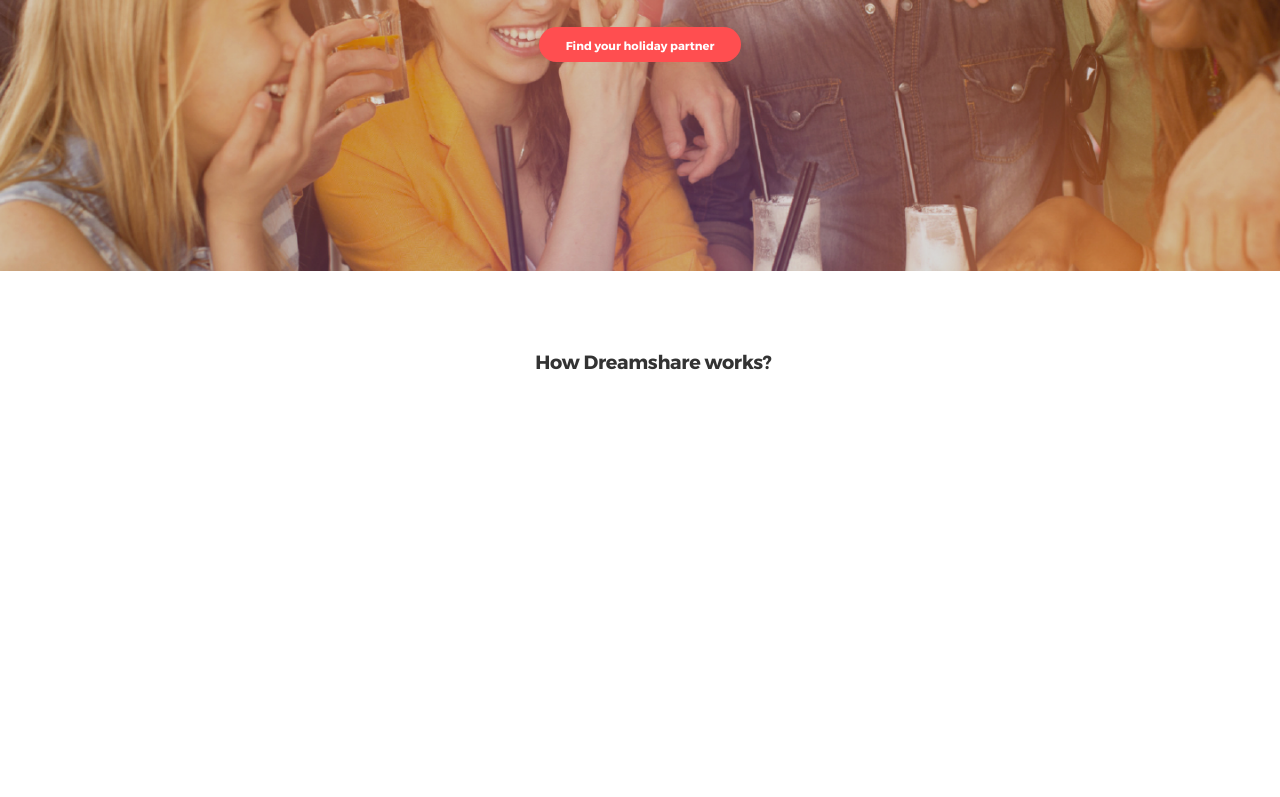
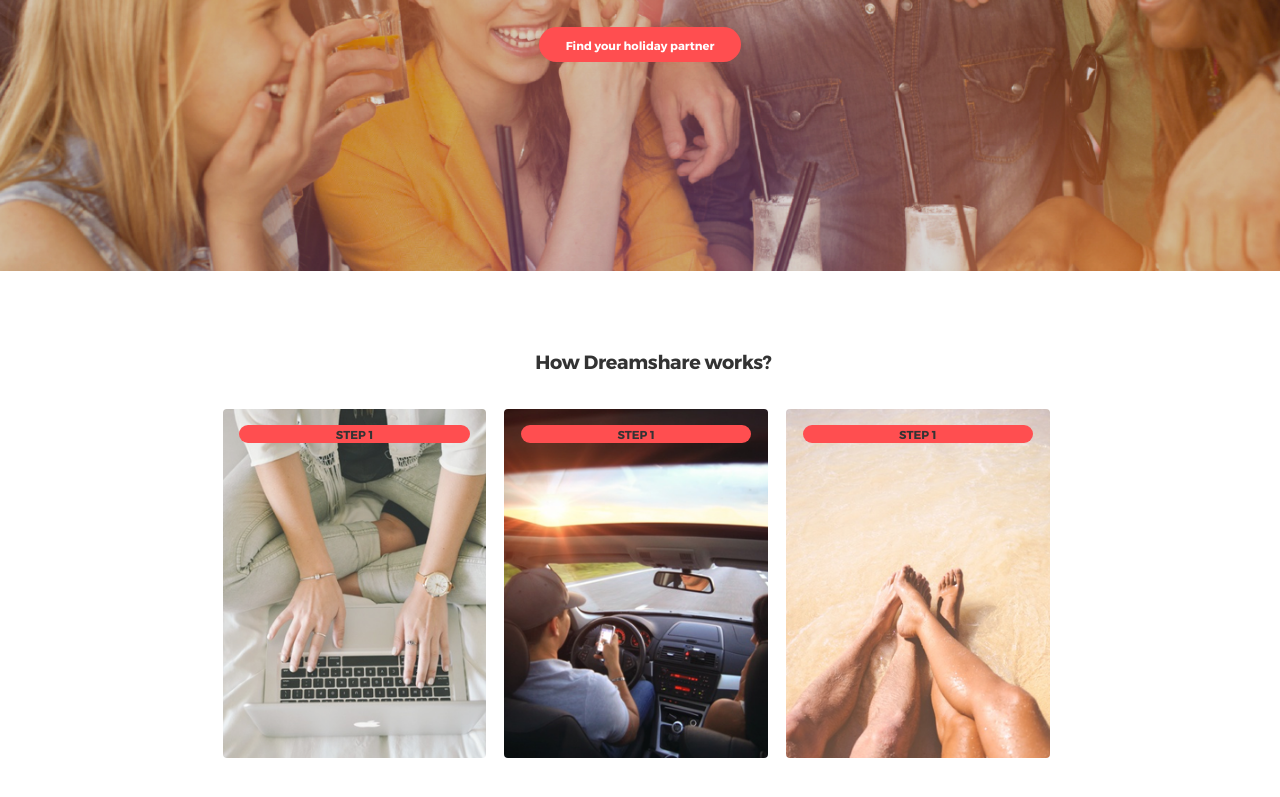
Before and after one commit to 1ierro1ast/internship, a plain HTML site: page practice/bem/index.html in a window 1280 px wide. Shown: the part 351-1148 px from the top of the page. Drawn offline with Linux system fonts and the light colour scheme.

Commit message:
new file:   practice/bem/images/how-it-works-1.png 	new file:   practice/bem/images/how-it-works-2.png 	new file:   practice/bem/images/how-it-works-3.png 	modified:   practice/bem/index.html 	modified:   practice/bem/style.css

```diff
--- a/practice/bem/index.html
+++ b/practice/bem/index.html
@@ -2,6 +2,7 @@
 <html>
 <head>
 	<title>Dreamshare</title>
+	<meta charset="utf-8">
 	<link rel="stylesheet" type="text/css" href="style.css">
 </head>
 <body>
@@ -14,7 +15,26 @@
 </div>
 <div id="how-it-works">
 	<p>How Dreamshare works?</p>
-	<div></div>
+	<div id="steps">
+		<div class="step">
+			<div id="first-step-img">
+				<div class="fill-button">STEP 1</div>
+				<div class="step-title"></div>
+			</div>
+		</div>
+		<div class="step">
+			<div id="second-step-img">
+				<div class="fill-button">STEP 1</div>
+				<div class="step-title"></div>
+			</div>
+		</div>
+		<div class="step">
+			<div id="third-step-img">
+				<div class="fill-button">STEP 1</div>
+				<div class="step-title"></div>
+			</div>
+		</div>
+	</div>
 </div>
 
 </body>
--- a/practice/bem/style.css
+++ b/practice/bem/style.css
@@ -72,12 +72,12 @@ body{
 	padding: 0.4%;
 	padding-top: 0.8%;
 	padding-bottom: 0.8%;
-	width:15%;
 	text-align: center;
 	font-size: 0.9vw;
 }
 
 #header .fill-button{
+	width:15%;
 	margin: 2.38%;
 	margin-left: auto;
 	margin-right: auto;
@@ -95,7 +95,49 @@ body{
 	margin-top: 22.5%;
 	margin-left: auto;
 	margin-right: auto;
+	margin-bottom: 2.8%;
 	padding-left: 2.1%;
 	text-align: center;
 	letter-spacing: -0.3px;
 }
+
+#steps{
+	margin-left: 17.4%;
+	width:auto;
+}
+
+.step{
+	float: left;
+	width: 20.6vw;
+	height: 27.3vw;
+	margin-right: 1.4vw;
+	border-radius: 0.5vh;
+	overflow: hidden;
+}
+
+#first-step-img{
+	padding:1.3vw;
+	background-image: url(images/how-it-works-1.png);
+	background-position: center center;
+	background-size: 225%;
+	background-repeat: no-repeat;
+	height: inherit;
+}
+
+#second-step-img{
+	padding:1.3vw;
+	background-image: url(images/how-it-works-2.png);
+	background-position: center center;
+	background-size: 225%;
+	background-repeat: no-repeat;
+	height: inherit
+}
+
+#third-step-img{
+	padding:1.3vw;
+	background-image: url(images/how-it-works-3.png);
+	background-position: center center;
+	background-size: 225%;
+	background-repeat: no-repeat;
+	height: inherit
+}
```
Also changed, not shown: practice/bem/images/how-it-works-1.png (added), practice/bem/images/how-it-works-2.png (added), practice/bem/images/how-it-works-3.png (added).
